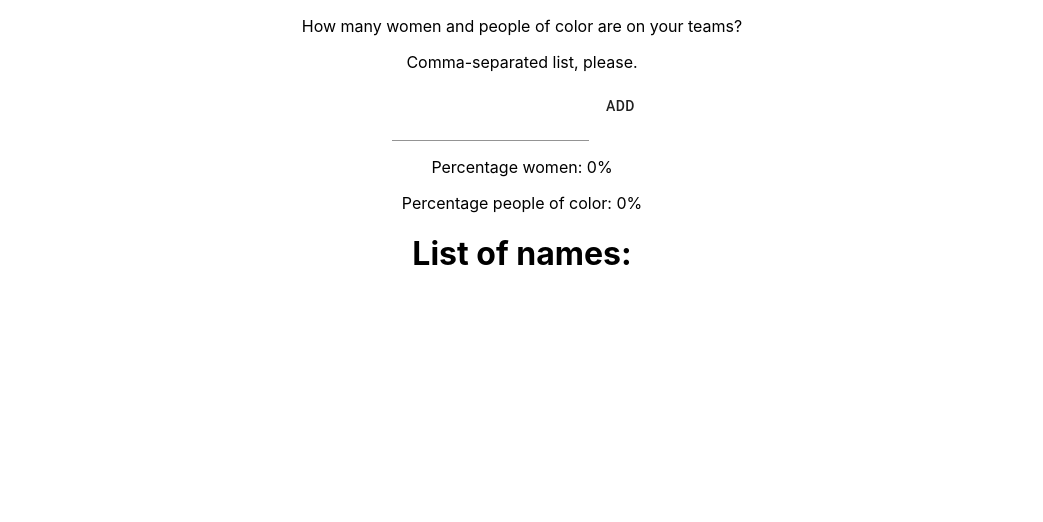
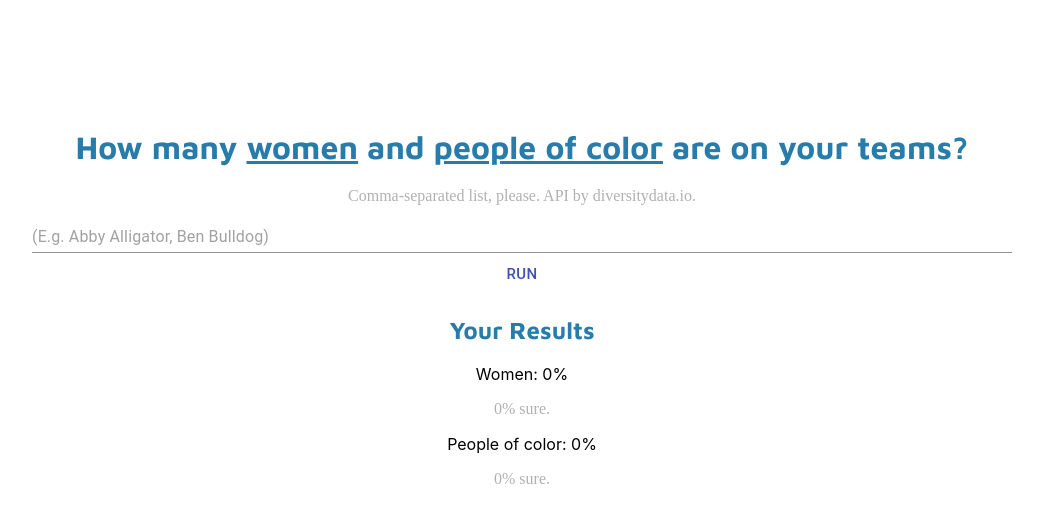
Before and after one commit to kristiehuang/Team-Percentages, a React (Create React App) app: page / in a window 1280 px wide. Shown: the top 522 px of the page, without its empty margins (118-1161 px from the left). Built offline with nearby package versions, Linux system fonts and the light colour scheme.

Commit message:
adding some CSS styling

```diff
--- a/src/App.css
+++ b/src/App.css
@@ -1,5 +1,39 @@
+@import url('https://fonts.googleapis.com/css2?family=Maven+Pro:wght@700&display=swap');
+
+
+h1 {
+  color: #277caa;
+  font: 2.5em;
+  letter-spacing: .1px;
+  font-family: 'Maven Pro', sans-serif;
+}
+
+h2 {
+  color: #277caa;
+  letter-spacing: .1px;
+  font-family: 'Maven Pro', sans-serif;
+}
+
+.Subtitle {
+  color: #b1b1b1;
+  font: 1em italic;
+}
+
+p {
+  font: 1em;
+}
+
+Input {
+  background-color: #277caa;
+  margin-left: 0px;
+  width: 2em;
+}
+
 .App {
   text-align: center;
+  margin-left: 150px;
+  margin-right: 150px;
+  margin-top: 10%;
 }
 
 .App-logo {
--- a/src/App.js
+++ b/src/App.js
@@ -6,11 +6,9 @@
  */
 
 import React, { Component, useEffect } from 'react';
-import logo from './logo.svg';
 import './App.css';
 import axios from "axios";
 import { TextField, Button, Input } from "@material-ui/core";
-import { render } from '@testing-library/react';
 
 class App extends Component {
 
@@ -27,8 +25,6 @@ class App extends Component {
     };
 
   }
-
-
 
   handleSubmit = event => {
     event.preventDefault();
@@ -60,9 +56,6 @@ class App extends Component {
 
   /** The logic. */
   calculatePercentage(names) {
-    if (!names) {
-      //error handling
-    }
 
     for (const name of names) {
       //calculate gender + likelihood
@@ -70,9 +63,8 @@ class App extends Component {
         .get(`https://api.diversitydata.io/?fullname=${name}`)
         .then((response) => {
           const { data } = response;
-          console.log("before" + this.state.womenTotal);
-          console.log(data["gender"] === "female");
 
+          console.log(data);
           this.setState({
             womenTotal: data["gender"] === "female" ? this.state.womenTotal + 1 : this.state.womenTotal,
             womenTotalConfidence: this.state.womenTotalConfidence + data["gender probability"],
@@ -80,11 +72,9 @@ class App extends Component {
             pocTotalConfidence: this.state.pocTotalConfidence + data["ethnicity probability"],
           });
 
-          console.log(this.state.womenTotal);
-
 
         })
-        .catch((error) => { this.calculatePercentage(false); });
+        .catch((error) => { alert("There was an error. Try again?"); });
 
     }
 
@@ -94,8 +84,6 @@ class App extends Component {
 
   render() {
 
-
-    //i want to display - gender, ethnicities
     const allNameLabels = this.state.names.map((key, num) => {
       return (
         <p>{key}</p>
@@ -103,15 +91,19 @@ class App extends Component {
     });
 
     const womenPercent = this.state.womenTotal ?
-      this.state.womenTotal * 100 / this.state.names.length : 0;
-
+      (this.state.womenTotal * 100 / this.state.names.length).toFixed(1) : 0;
+    const womenConfPercent = this.state.womenTotalConfidence ?
+      (this.state.womenTotalConfidence * 100 / this.state.names.length).toFixed(1) : 0;
     const pocPercent = this.state.pocTotal ?
-      this.state.pocTotal * 100 / this.state.names.length : 0;
+      (this.state.pocTotal * 100 / this.state.names.length).toFixed(1) : 0;
+    const pocConfPercent = this.state.pocTotalConfidence ?
+      (this.state.pocTotalConfidence * 100 / this.state.names.length).toFixed(1) : 0;
 
     return (
       <div className="App">
-        <p>How many women and people of color are on your teams?</p>
-        <p>Comma-separated list, please.</p>
+
+        <h1>How many <u>women</u> and <u>people of color</u> are on your teams?</h1>
+        <p class="Subtitle">Comma-separated list, please.  API by diversitydata.io.</p>
 
         <form onSubmit={this.handleSubmit}>
           <Input
@@ -119,21 +111,28 @@ class App extends Component {
             value={this.state.input}
             onChange={this.handleChange}
             label="Employees' names"
-              helperText="(E.g. Abby Alligator, Ben Bulldog)"
+            placeholder="(E.g. Abby Alligator, Ben Bulldog)"
             multiline={true}
-              rows={2}
+            rows={1}
             rowsMax={8}
+            fullWidth={true}
+            color='primary'
+            margin='none'
           />
-            <Button type="submit">Add</Button>
+
+          <Button
+            type="submit"
+            size='large'
+            color='primary'
+          >
+            Run
+          </Button>
         </form>
-        {console.log("women total!")}
-
-        {console.log(this.state)}
-        <p>Percentage women: {womenPercent}%</p>
-
-        <p>Percentage people of color: {pocPercent}%</p>
-        <h1>List of names:</h1>
-        {allNameLabels}
+        <h2>Your Results</h2>
+        <p>Women: {womenPercent}%</p>
+        <p class="Subtitle">{womenConfPercent}% sure.</p>
+        <p>People of color: {pocPercent}%</p>
+        <p class="Subtitle">{pocConfPercent}% sure.</p>
 
 
       </div>
```
Lines whose indentation alone changed are shown as unchanged.
